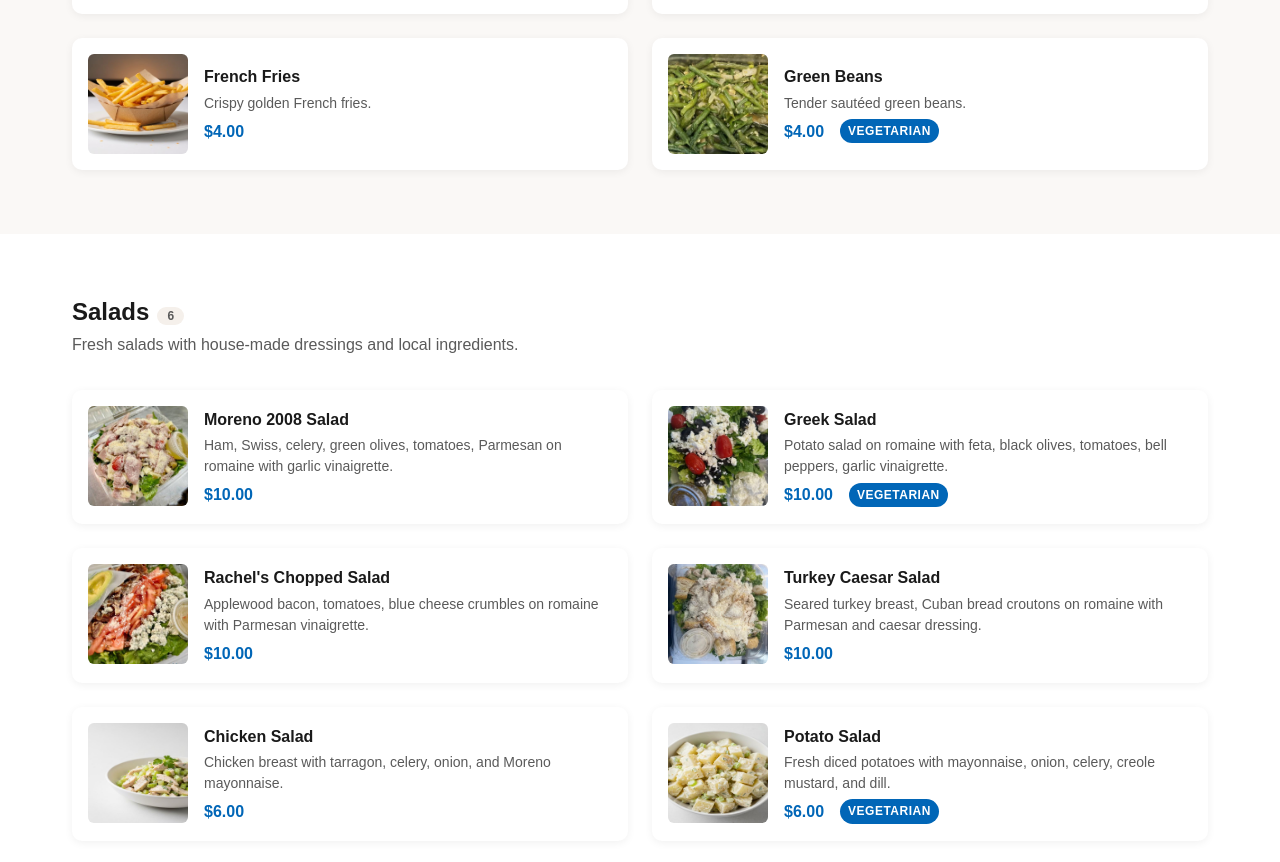
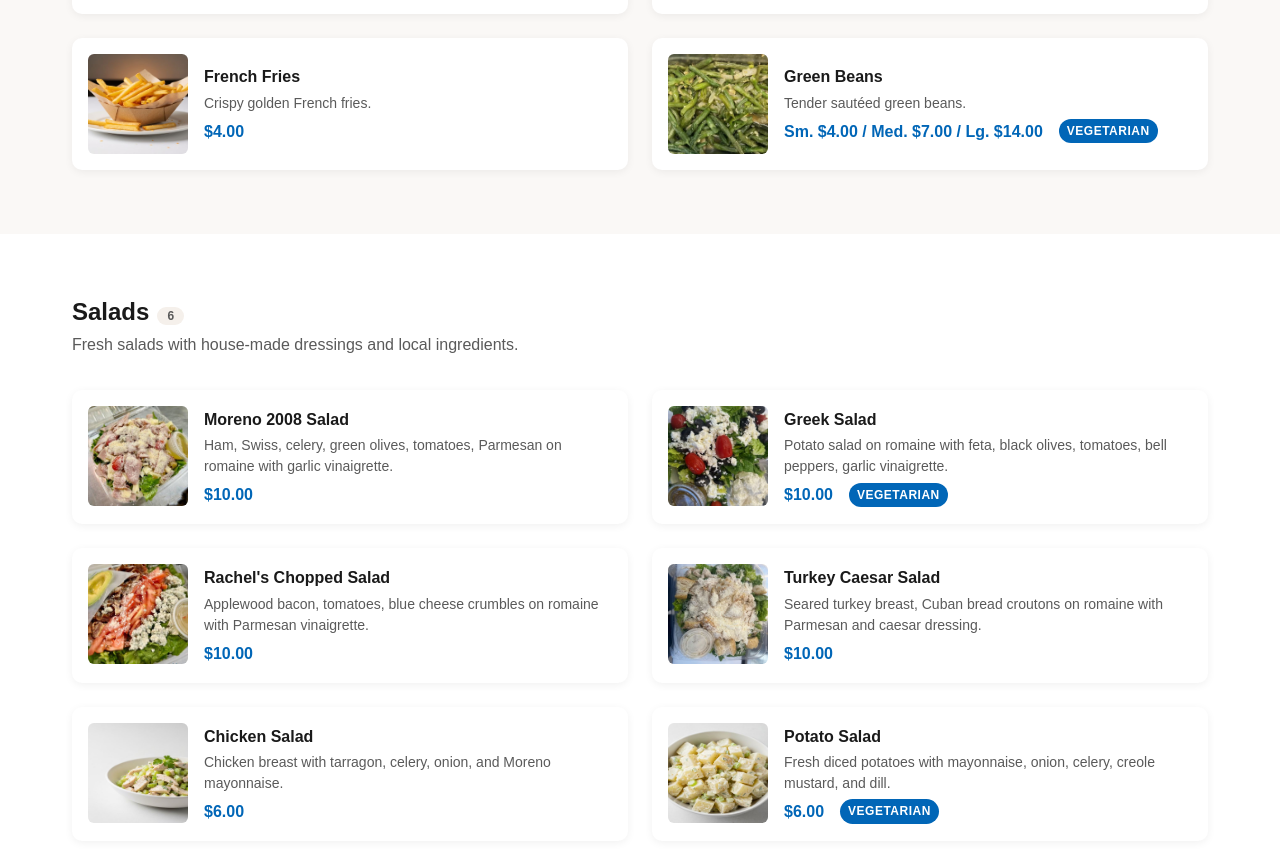
Before and after one commit to webeducationservices-oss/moreno-bakery, a Next.js app: page /menu/food in a window 1280 px wide. Shown: the part 4877-5739 px from the top of the page. Built offline with nearby package versions, Linux system fonts and the light colour scheme; a web font is replaced by a local one.

Commit message:
Edit app/data/menu.js — on the food menu under the sides category add Sm. $4.00 Med. $7.00 Lg. $14.00 fo

```diff
--- a/app/data/menu.js
+++ b/app/data/menu.js
@@ -410,7 +410,7 @@ export const FOOD_CATEGORIES = [
       { name: "White Rice", price: "Sm. $4.00 / Med. $7.00 / Lg. $14.00", description: "Fluffy steamed white rice.", tag: "Vegetarian", image: "/images/food/moreno-bakery-white-rice.jpg" },
       { name: "Yellow Rice", price: "Sm. $4.00 / Med. $7.00 / Lg. $14.00", description: "Saffron-seasoned yellow rice, a Cuban staple.", tag: "Vegetarian", image: "/images/food/moreno-bakery-yellow-rice.jpg" },
       { name: "French Fries", price: "$4.00", description: "Crispy golden French fries.", image: "/images/food/moreno-bakery-french-fries.jpg" },
-      { name: "Green Beans", price: "$4.00", description: "Tender sautéed green beans.", tag: "Vegetarian", image: "/images/food/moreno-bakery-green-beans.jpg" },
+      { name: "Green Beans", price: "Sm. $4.00 / Med. $7.00 / Lg. $14.00", description: "Tender sautéed green beans.", tag: "Vegetarian", image: "/images/food/moreno-bakery-green-beans.jpg" },
     ],
   },
   {
```
